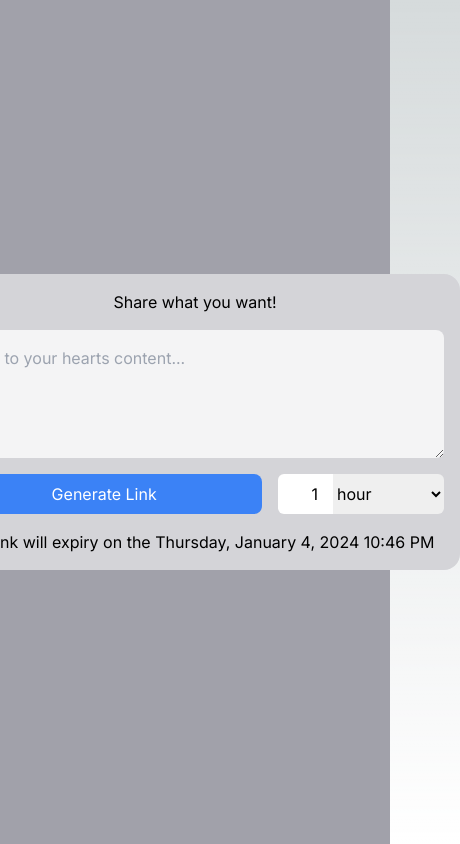
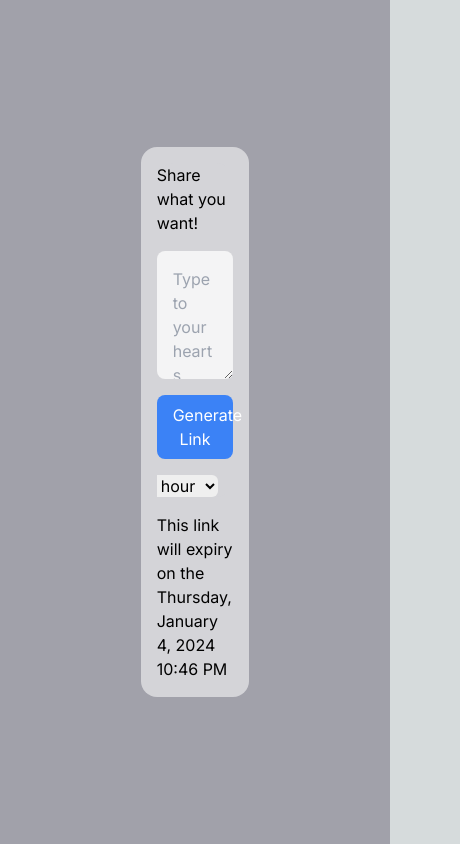
Before and after one commit to mrhrobertson/tempest, a Next.js app: page / in a window 390 px wide. Shown: the whole page, 460 px wide, since content can reach past the window. Built offline with nearby package versions, Linux system fonts and the light colour scheme.

Commit message:
Fixed form structure.

```diff
--- a/components/Form.tsx
+++ b/components/Form.tsx
@@ -28,16 +28,16 @@ export default function Form() {
   };
 
   return (
-    <form action={submit} className="flex flex-col items-center p-4 rounded-2xl gap-4 bg-zinc-300 dark:bg-zinc-800">
+    <div className="flex flex-col items-center w-1/3 p-4 rounded-2xl gap-4 bg-zinc-300 dark:bg-zinc-800">
+    <form action={submit} className="flex flex-col items-center w-full rounded-2xl gap-4 bg-zinc-300 dark:bg-zinc-800">
       <h1>Share what you want!</h1>
       <textarea
         id="content"
         rows={4}
-        cols={45}
         placeholder="Type to your hearts content..."
-        className="bg-zinc-100 dark:bg-zinc-900 rounded-lg p-4"
+        className="bg-zinc-100 dark:bg-zinc-900 rounded-lg p-4 w-full"
       ></textarea>
-      <div className="flex gap-4 w-full">
+      <div className="flex flex-col lg:flex-row gap-4 w-full">
         <button type="submit" className="flex-grow px-4 py-2 bg-blue-500 text-white rounded-lg">
           Generate Link
         </button>
@@ -70,7 +70,8 @@ export default function Form() {
           </select>
         </div>
       </div>
-      <p>This link will expiry on the {date}</p>
     </form>
+    <p>This link will expiry on the {date}</p>
+    </div>
   );
 }
```
